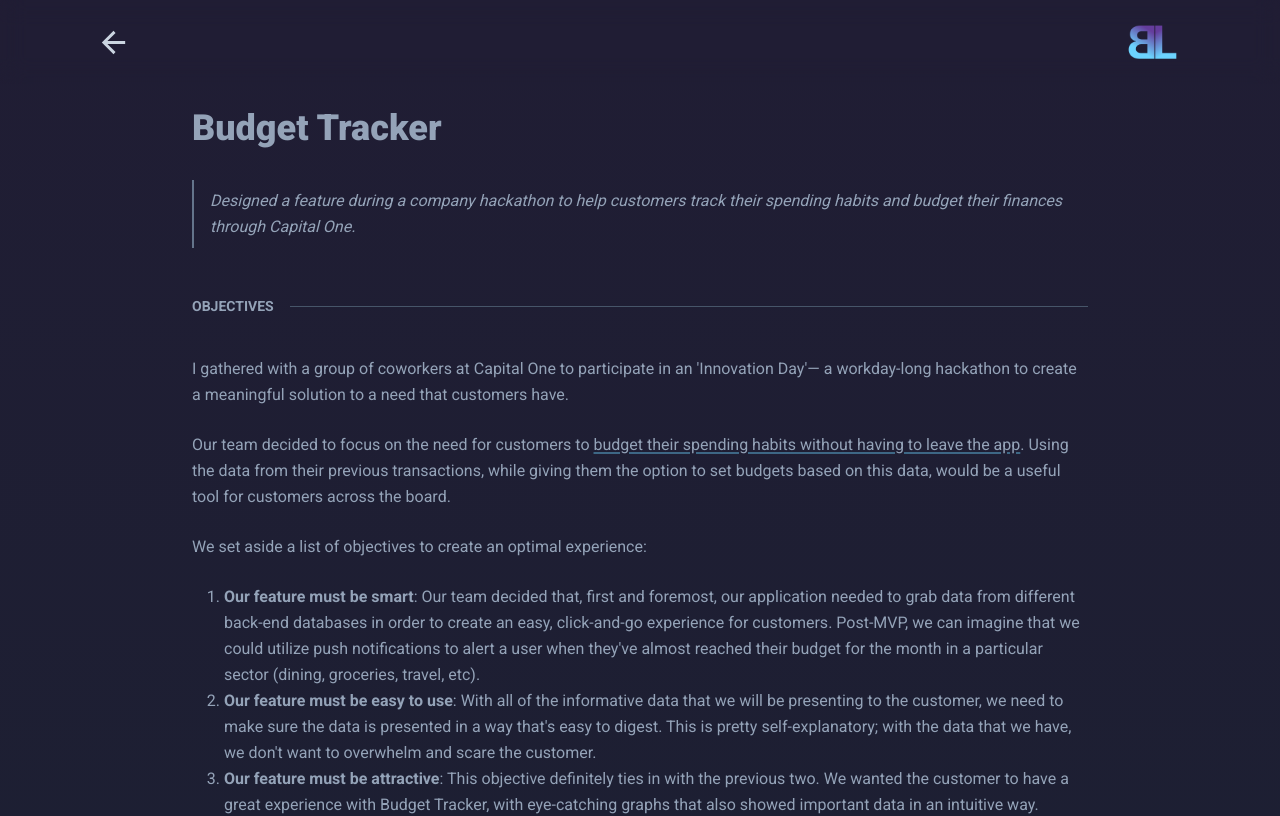
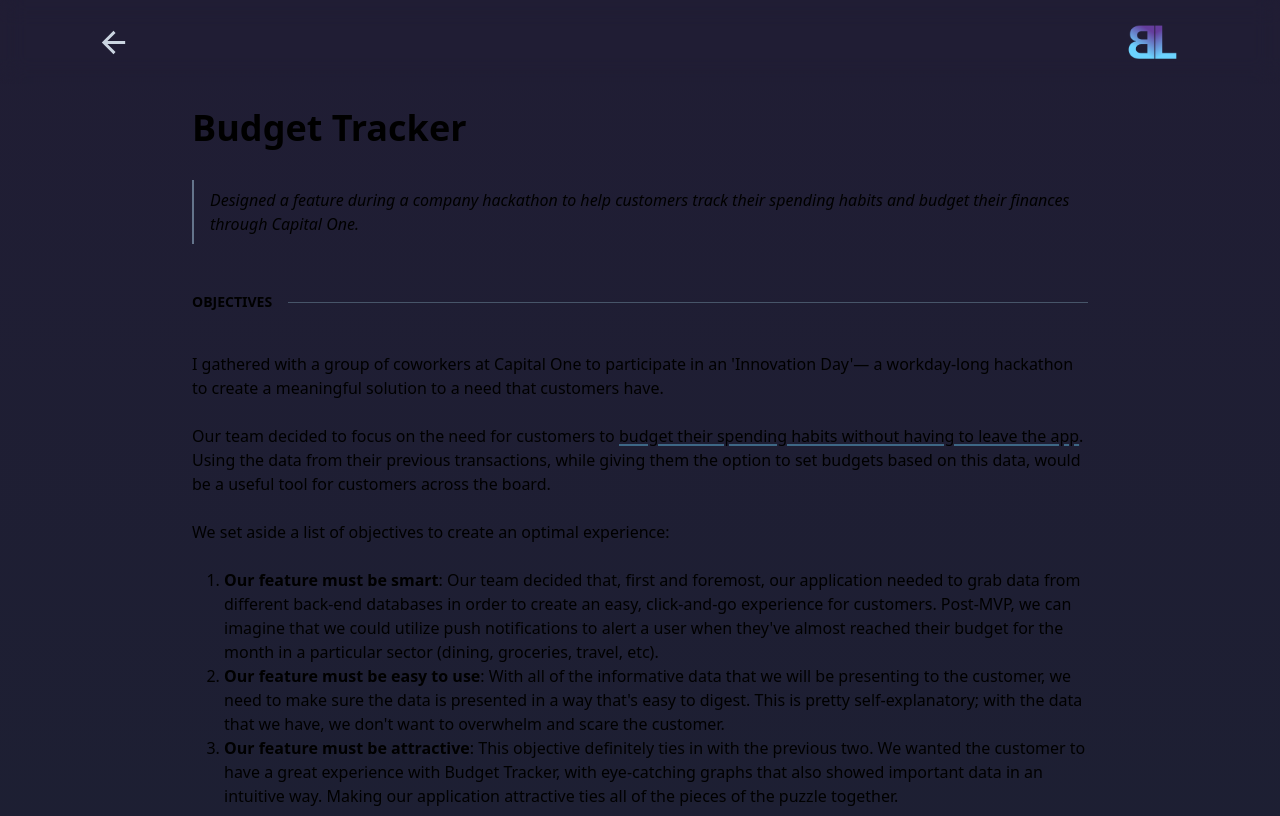
Before and after one commit to bridgetlarcher/portfolio, a Next.js app: page /portfolio/budget-tracker in a window 1280 px wide. Shown: the top 816 px of the page. Built offline with nearby package versions, Linux system fonts and the light colour scheme.

Commit message:
Update verbiage, add porfolio layout.tsx

```diff
--- a/app/globals.css
+++ b/app/globals.css
@@ -29,7 +29,7 @@
 }
 
 .social-media-button {
-  @apply text-slate-300 transition delay-150 duration-300 ease-in-out hover:scale-110 hover:text-accent;
+  @apply text-slate-300 transition delay-150 duration-500 ease-in-out hover:scale-110 hover:text-accent;
 }
 
 .gradient-text {
--- a/app/layout.tsx
+++ b/app/layout.tsx
@@ -1,4 +1,5 @@
 import './globals.css'
+
 import type { Metadata } from 'next'
 import { Roboto } from 'next/font/google'
 import { Analytics } from '@vercel/analytics/react'
--- a/app/page.tsx
+++ b/app/page.tsx
@@ -39,7 +39,7 @@
   return (
     <div className="relative flex flex-col gap-4 scroll-smooth px-6 lg:flex-row lg:p-0">
       <aside className="flex pt-12 lg:sticky lg:left-0 lg:top-0 lg:h-screen lg:justify-end lg:p-12 lg:text-right xl:flex-shrink xl:p-24">
-        <div className="flex flex-col gap-5 lg:w-[37vw] lg:items-end xl:w-[450px]">
+        <section className="flex flex-col gap-5 lg:w-[37vw] lg:items-end xl:w-[450px]">
           <div className="flex gap-4 lg:justify-end">
             <a href="https://www.linkedin.com/in/bridgetlarcher/">
               <LinkedIn fontSize="large" className="social-media-button" />
@@ -71,7 +71,7 @@
                   href="#section-about"
                   className={`${
                     activeSection === 'section-about' ? activeNavStyle : inactiveNavStyle
-                  } inline-block border-r-2 p-4`}
+                  } inline-block border-r-2 p-4 no-underline`}
                 >
                   About
                 </a>
@@ -81,7 +81,7 @@
                   href="#section-work"
                   className={`${
                     activeSection === 'section-work' ? activeNavStyle : inactiveNavStyle
-                  } inline-block border-r-2 p-4`}
+                  } inline-block border-r-2 p-4 no-underline`}
                 >
                   Work Experience
                 </a>
@@ -91,14 +91,14 @@
                   href="#section-projects"
                   className={`${
                     activeSection === 'section-projects' ? activeNavStyle : inactiveNavStyle
-                  } inline-block border-r-2 p-4`}
+                  } inline-block border-r-2 p-4 no-underline`}
                 >
                   Projects
                 </a>
               </li>
             </ul>
           </nav>
-        </div>
+        </section>
       </aside>
       <main className="flex flex-col gap-8 pb-12 pt-8 lg:w-[50vw] xl:flex-grow xl:px-36 xl:pt-24">
         <section id="section-about">
--- /dev/null
+++ b/app/portfolio/layout.tsx
@@ -0,0 +1,27 @@
+import '../globals.css'
+
+import Image from 'next/image'
+import { ArrowBack } from '@mui/icons-material'
+
+export default function RootLayout({ children }: { children: React.ReactNode }) {
+  return (
+    <html lang="en">
+      <body className="relative flex min-h-screen flex-col">
+        <nav className="sticky top-0 flex w-full items-center justify-between px-4 py-3 backdrop-blur-md lg:px-24">
+          <a href="/#section-projects">
+            <ArrowBack fontSize="large" />
+          </a>
+          <a href="/">
+            <Image
+              src="/favicon.png"
+              alt="Logo. A backwards 'B' and an 'L' side by side."
+              width={60}
+              height={60}
+            />
+          </a>
+        </nav>
+        <main className="flex flex-col gap-8 px-12 pb-24 pt-6 lg:px-48 xl:px-96">{children}</main>
+      </body>
+    </html>
+  )
+}
--- a/components/PortfolioItem.tsx
+++ b/components/PortfolioItem.tsx
@@ -1,38 +1,17 @@
-import { ReactNode } from 'react'
-import Image from 'next/image'
-import { ArrowBack } from '@mui/icons-material'
-
 type Props = {
   title: string
   summary: string
-  children: ReactNode
+  children: React.ReactNode
 }
 
 export function PortfolioItem({ title, summary, children }: Props) {
   return (
-    <main className="relative flex min-h-screen flex-col">
-      <nav className="sticky top-0 flex w-full items-center justify-between px-4 py-3 backdrop-blur-md lg:px-24">
-        <a href="/#section-projects">
-          <ArrowBack fontSize="large" />
-        </a>
-        <a href="/">
-          <Image
-            src="/favicon.png"
-            alt="Logo. A backwards 'B' and an 'L' side by side."
-            width={60}
-            height={60}
-          />
-        </a>
-      </nav>
-      <section className="flex flex-col gap-8 px-12 pb-24 pt-6 lg:px-48 xl:px-72">
-        <h1 className="text-4xl font-black">{title}</h1>
-        <h2>
-          <blockquote className="border-l-2 border-slate-500 px-4 py-2 italic">
-            {summary}
-          </blockquote>
-        </h2>
-        {children}
-      </section>
-    </main>
+    <>
+      <h1 className="text-4xl font-black">{title}</h1>
+      <h2>
+        <blockquote className="border-l-2 border-slate-500 px-4 py-2 italic">{summary}</blockquote>
+      </h2>
+      {children}
+    </>
   )
 }
--- a/types/projects.tsx
+++ b/types/projects.tsx
@@ -10,7 +10,7 @@
   {
     title: 'Stats of Our Own',
     description:
-      "A weekend project derived from frustration surrounding a writing site's frustrating stats page. With this app, writers can visualize hits, kudos, and bookmarks in an interactive graph and a sortable chart. Any user on the website 'An Archive of Our Own' can be looked up!",
+      "A weekend project derived from frustration surrounding a writing site's stats page. With this app, writers can visualize hits, kudos, and bookmarks in an interactive graph and a sortable chart. Any user on the website 'An Archive of Our Own' can be looked up!",
     img: '/stats-of-our-own.png',
     link: 'https://stats-of-our-own.vercel.app/',
     pills: [
```
